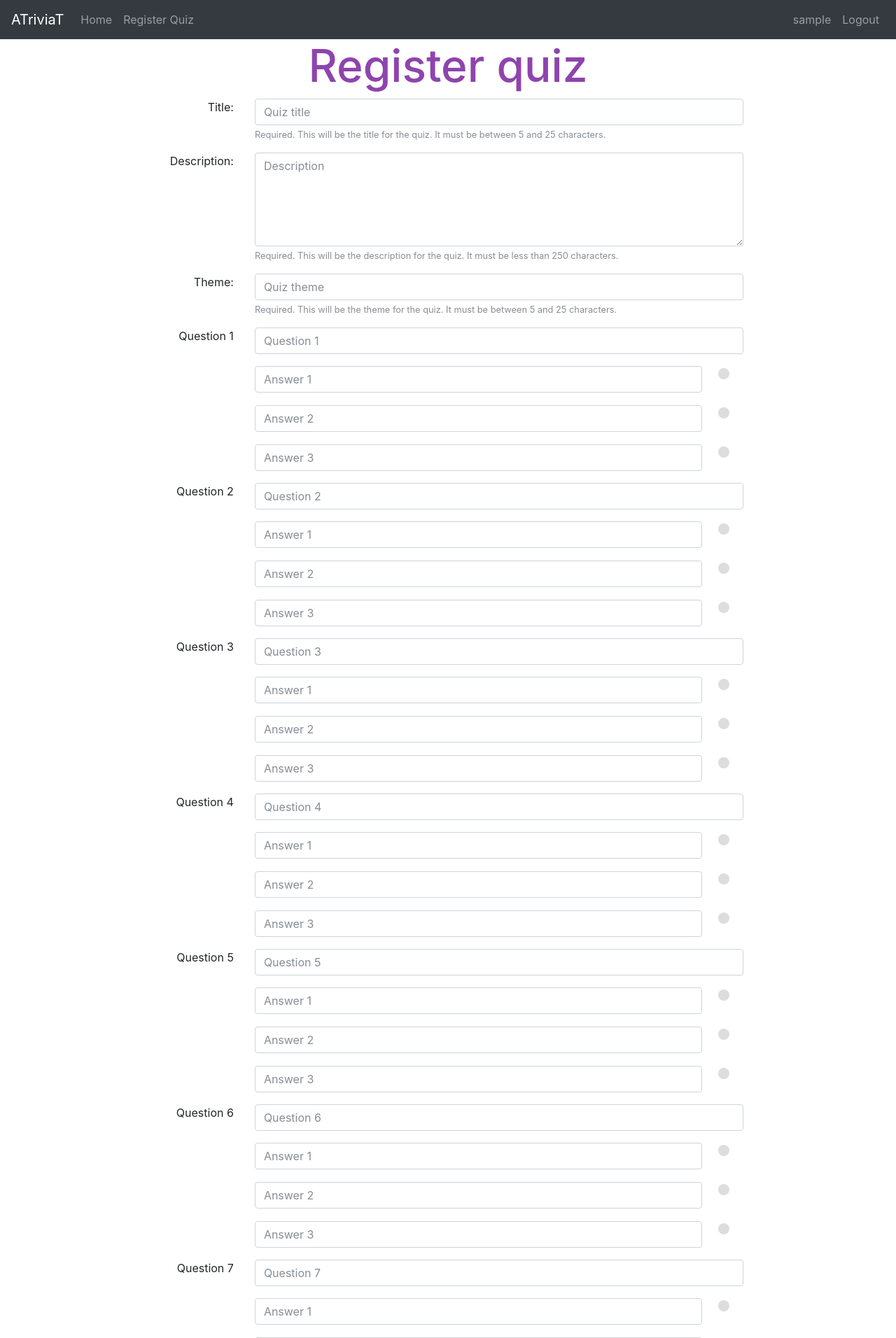
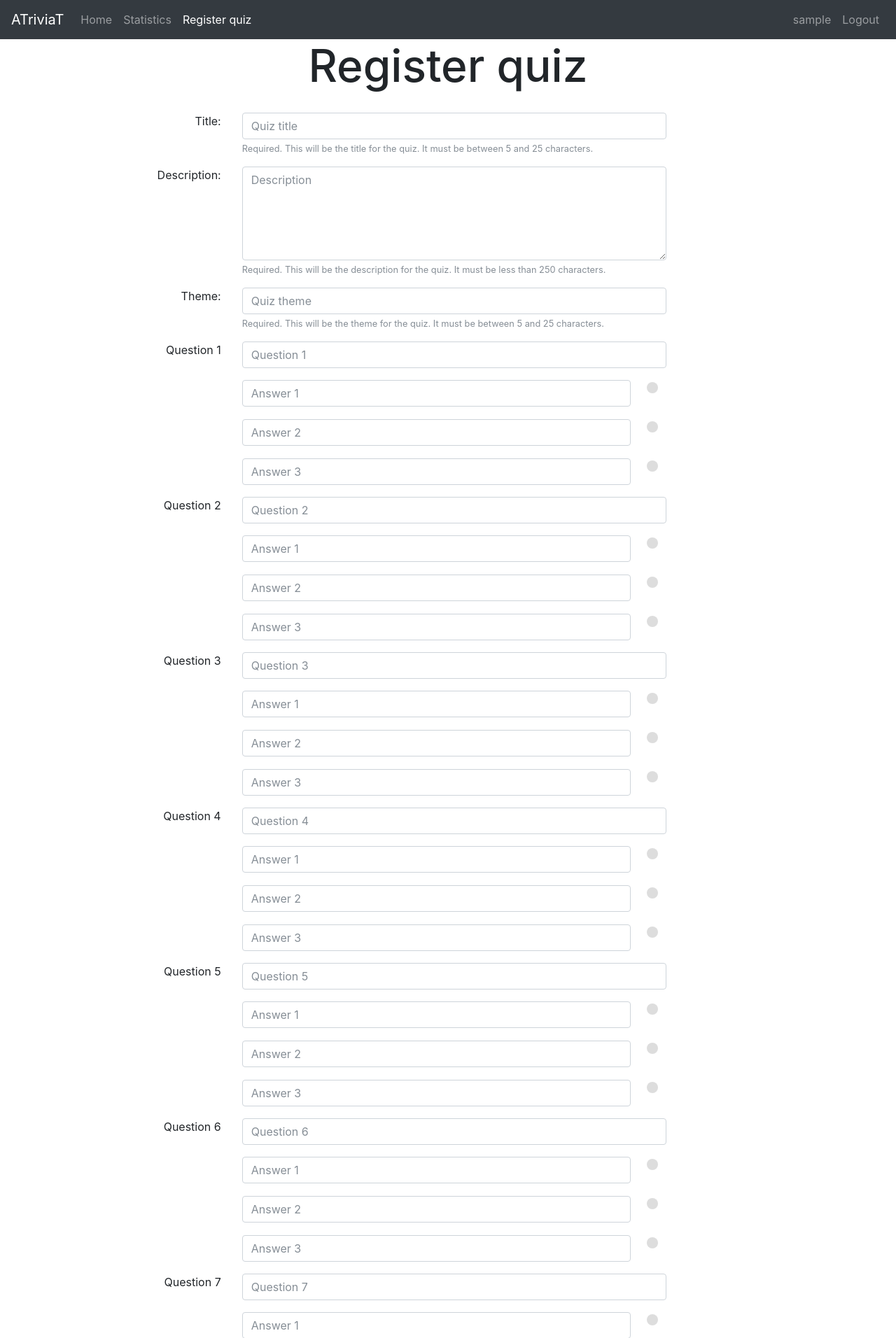
Before and after one commit to Gummiees/TriviaAppPHP, a PHP site: page /register_quiz.php in a window 1280 px wide. Shown: the top 1912 px of the page at 70% size. Run offline with PHP 8.4, Linux system fonts and the light colour scheme; the visitor is signed in with stand-in values (Sample User, id 1); some libraries are stand-ins or nearby versions.

Commit message:
visual corrections

```diff
--- a/includes/header.html
+++ b/includes/header.html
@@ -14,7 +14,7 @@
 </head>
 <body>
   <nav class="navbar navbar-expand-md bg-dark navbar-dark">
-    <a class="navbar-brand" href="#">ATriviaT</a>
+    <a class="navbar-brand" href="index.php">ATriviaT</a>
     <button class="navbar-toggler" type="button" data-toggle="collapse" data-target="#collapsibleNavbar">
       <span class="navbar-toggler-icon"></span>
     </button>
@@ -23,7 +23,10 @@
         <li class="nav-item" id="nav-index">
           <a class="nav-link" href="index.php">Home</a>
         </li>
-        <?php if (isset($_SESSION["nick"])) echo '<li class="nav-item" id="nav-quiz"><a class="nav-link" href="register_quiz.php">Register Quiz</a></li>'; ?>
+        <li class="nav-item" id="nav-stats">
+          <a class="nav-link" href="stats.php">Statistics</a>
+        </li>
+        <?php if (isset($_SESSION["nick"])) echo '<li class="nav-item" id="nav-quiz"><a class="nav-link" href="register_quiz.php">Register quiz</a></li>'; ?>
       </ul>
 
       <ul class="navbar-nav ml-auto">
@@ -39,11 +42,17 @@
 <script>
   var local = window.location.pathname;
   local = local.substring(local.lastIndexOf("/") + 1);
+    console.log(local);
   switch(local) {
     case 'index.php':
       document.getElementById('nav-index').className += ' active';
-    case 'quiz.php':
+      break;
+    case 'stats.php':
+      document.getElementById('nav-stats').className += ' active';
+      break;
+    case 'register_quiz.php':
       document.getElementById('nav-quiz').className += ' active';
+      break;
   }
 </script>
   <div id="content">
--- a/includes/main.css
+++ b/includes/main.css
@@ -60,14 +60,6 @@
 	margin-left: 20px;
 }
 
-.jumbotron h1 {
-	font-size: 4em;
-}
-
-.jumbotron p {
-	font-size: 1.5em;
-}
-
 .respuestas {
 	font-size: 1.5em;
 }
--- a/register_quiz.php
+++ b/register_quiz.php
@@ -117,15 +117,15 @@ if (isset($_SESSION['id_user'])) {
 ?>
 <div class="row text-center login-title">
   <div class="col-sm-12 text-center">
-    <h1 style="color: #8E44AD; font-size: 4em; text-align: center !important;">Register quiz</h1>
+    <h1 style=" font-size: 4em; text-align: center !important;">Register quiz</h1>
   </div>
 </div>
 <script>
   var i=0;
 </script>
-<div class="row">
+<div class="row" style="margin-top: 20px;">
   <div class="col-sm-2"></div>
-  <div class="col-sm-8">
+  <div class="col-sm-7">
     <form class="form-horizontal" action="register_quiz.php" method="post">
       <div class="form-group row">
         <label class="control-label col-sm-2 text-right" for="title">Title:</label>
```
